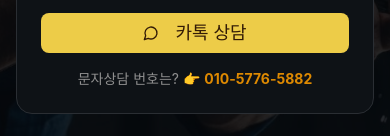
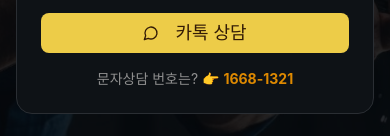
Before and after one commit to sia20160216-dev/carrotpipe, a Next.js app: page / in a window 390 px wide. Shown: the part 558-694 px from the top of the page. Built offline with nearby package versions, Linux system fonts and the light colour scheme; a web font is replaced by a local one.

Commit message:
chore: update phone number to 1668-1321

```diff
--- a/components/cta-section.tsx
+++ b/components/cta-section.tsx
@@ -22,9 +22,9 @@ export default function CtaSection() {
               size="lg"
               className="bg-phone hover:bg-phone/90 text-white text-lg px-8"
             >
-              <a href="tel:010-5776-5882">
+              <a href="tel:1668-1321">
                 <Phone className="w-5 h-5 mr-2" />
-                010-5776-5882
+                1668-1321
               </a>
             </Button>
             <Button asChild size="lg" className="bg-kakao hover:bg-kakao/90 text-kakao-foreground text-lg px-8">
--- a/components/floating-buttons.tsx
+++ b/components/floating-buttons.tsx
@@ -11,7 +11,7 @@ export default function FloatingButtons() {
         size="lg"
         className="bg-phone hover:bg-phone/90 text-white rounded-full w-14 h-14 p-0 shadow-lg shadow-phone/30"
       >
-        <a href="tel:010-5776-5882" aria-label="전화 상담">
+        <a href="tel:1668-1321" aria-label="전화 상담">
           <Phone className="w-6 h-6" />
         </a>
       </Button>
--- a/components/footer.tsx
+++ b/components/footer.tsx
@@ -25,11 +25,11 @@ export default function Footer() {
             <h4 className="font-bold text-foreground mb-4">연락처</h4>
             <div className="space-y-3">
               <a
-                href="tel:010-5776-5882"
+                href="tel:1668-1321"
                 className="flex items-center gap-2 text-sm text-muted-foreground hover:text-foreground transition-colors"
               >
                 <Phone className="w-4 h-4 text-primary" />
-                010-5776-5882
+                1668-1321
               </a>
               <a
                 href="https://open.kakao.com/o/sEbfmt3h"
--- a/components/header.tsx
+++ b/components/header.tsx
@@ -38,7 +38,7 @@ export default function Header() {
           {/* CTA Buttons */}
           <div className="hidden md:flex items-center gap-3">
             <Button asChild className="bg-phone hover:bg-phone/90 text-white">
-              <a href="tel:010-5776-5882">
+              <a href="tel:1668-1321">
                 <Phone className="w-4 h-4 mr-2" />
                 전화상담
               </a>
@@ -88,7 +88,7 @@ export default function Header() {
               </a>
               <div className="flex gap-3 pt-4">
                 <Button asChild className="flex-1 bg-phone hover:bg-phone/90 text-white">
-                  <a href="tel:010-5776-5882">
+                  <a href="tel:1668-1321">
                     <Phone className="w-4 h-4 mr-2" />
                     전화상담
                   </a>
--- a/components/hero-section.tsx
+++ b/components/hero-section.tsx
@@ -46,7 +46,7 @@ export default function HeroSection() {
 
             <div className="flex flex-col sm:flex-row gap-4 justify-center">
               <Button asChild size="lg" className="bg-phone hover:bg-phone/90 text-white text-lg px-8">
-                <a href="tel:010-5776-5882">
+                <a href="tel:1668-1321">
                   <Phone className="w-5 h-5 mr-2" />
                   전화 연결
                 </a>
@@ -60,7 +60,7 @@ export default function HeroSection() {
             </div>
 
             <p className="text-sm text-muted-foreground mt-4">
-              문자상담 번호는? 👉 <span className="text-secondary font-bold">010-5776-5882</span>
+              문자상담 번호는? 👉 <span className="text-secondary font-bold">1668-1321</span>
             </p>
           </div>
 
```
